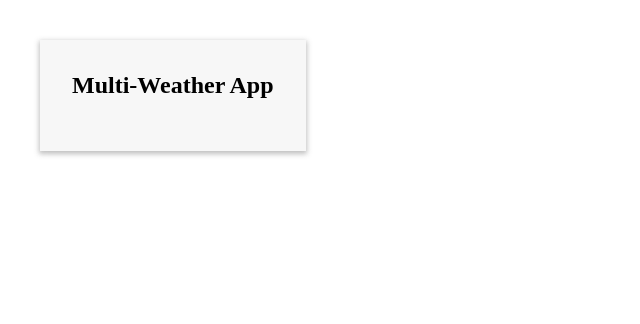
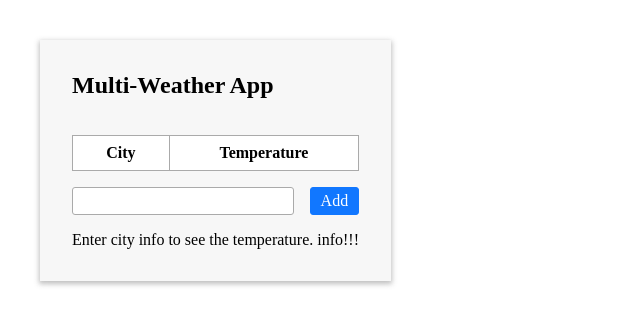
Before and after one commit to AishaGench/MyReactProjects, a React (Create React App) app: page / in a window 1280 px wide. Shown: the top 324 px of the page, without its empty margins (0-640 px from the left). Built offline with nearby package versions, Linux system fonts and the light colour scheme.

Commit message:
added api fetch

```diff
--- a/src/containers/AddCityButton.js
+++ b/src/containers/AddCityButton.js
@@ -1,15 +1,36 @@
-import React from "react";
+import React, { useContext, useState } from "react";
+import { WeatherContext } from "../context/WeatherContext";
+
+
 
 
 const AddCityButton = () => {
+
+  const apiKey = "83b4aad3d29013002c4150fab55181ee";
+
+
+
+  const context = useContext(WeatherContext);
+  const [name, setName] = useState('');
+
+  const submitCity = () => {
+    // context.addCity(name, Math.floor(Math.random() * 100).toFixed(2))
+      fetch(`http://api.weatherstack.com/current?access_key=${apiKey}&query=${name}`)
+      .then((response) => { return response.json()})
+      .then((jsonResponse) => {
+        console.log(jsonResponse)
+        return context.addCity(name, jsonResponse.current.temperature)})
+        .catch((err) => {console.log(err)})
+      setName('')
+  }
 
 
 
 
     return (
       <div className="add-city-form">
-        <input className="input" />
-        <button className="input" >Add</button>
+        <input value={name} onChange={(event) => setName(event.target.value)} className="input" />
+        <button onClick={submitCity} className="input" >Add</button>
       </div>
     );
   };
--- a/src/containers/App.js
+++ b/src/containers/App.js
@@ -1,17 +1,27 @@
 import React, {useState} from "react";
+import CityList from './CityList';
+import AddCityButton from './AddCityButton';
+import TemperatureAverage from './TemperatureAverage';
+import { WeatherContext } from "../context/WeatherContext";
 
 
 function App() {
   const [cities, setCities] = useState([])
   const addCity =(name, temperature)=>{
-    setCities(prevCities => [...prevCities, { name, temperature }]);
+    // setCities(prevCities => [...prevCities, { name, temperature }]);
+    setCities([...cities, {name : name, temperature : temperature} ])
 
   }
 
   return (
+    <WeatherContext.Provider value={{cities, addCity}}>
       <div className="city-overview">
         <h2>Multi-Weather App</h2>
+        <CityList/>
+        <AddCityButton/>
+        <TemperatureAverage/>
       </div>
+      </WeatherContext.Provider>
   );
 }
 
--- a/src/containers/CityList.js
+++ b/src/containers/CityList.js
@@ -1,7 +1,10 @@
-import React from "react";
+import React, {useContext} from "react";
+import { WeatherContext } from "../context/WeatherContext";
 
 
 const CityList = () => {
+
+  const {cities} = useContext(WeatherContext)
 
     return (
       <table className="city-list">
@@ -12,10 +15,13 @@ const CityList = () => {
           </tr>
         </thead>
         <tbody>
-            <tr >
-              <td>city.name</td>
-              <td>city.temperature</td>
+          {cities.map((city, index)=>(
+            <tr key={index}>
+              <td>{city.name}</td>
+              <td>{city.temperature}</td>
             </tr>
+          ))}
+
         </tbody>
       </table>
     );
--- a/src/containers/TemperatureAverage.js
+++ b/src/containers/TemperatureAverage.js
@@ -1,20 +1,37 @@
-import React from 'react';
-
+import React, {useContext} from 'react';
+import {WeatherContext} from '../context/WeatherContext'
 
 const TemperatureAverage = () => {
 
-    const cities = [{
-      name: "london",
-      temperature: 7
-    }]
+  const {cities} = useContext(WeatherContext)
+
+  let total = 0;
+
+   for (const city of cities) {
+
+    total += city.temperature
+    console.log(total)
+
+   }
+   let average = total / cities.length
+
+    // const cities = [{
+    //   name: "london",
+    //   temperature: 7
+    // }]
+if(cities.length === 0){
+  return <div>Enter city info to see the temperature. info!!!</div>
+}else{
+  return (
+    <div>
+      The average is {average.toFixed(2)} degrees Celcius.
+    </div>
+  );
+
+}
 
 
 
-    return (
-      <div>
-        The average is "7" degrees Celcius.
-      </div>
-    );
-  };
+};
 
   export default TemperatureAverage;
--- a/src/context/WeatherContext.js
+++ b/src/context/WeatherContext.js
@@ -1,4 +1,4 @@
-import React,{ createContext} from 'react'
+import React from 'react'
 
 export const WeatherContext = React.createContext({
     cities: [],
```
